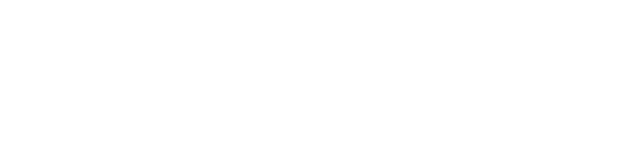
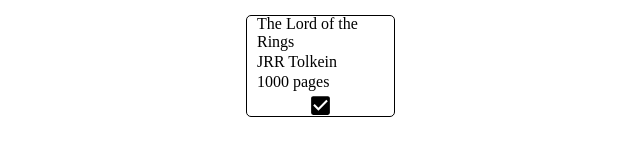
Before and after one commit to mbazzo1993/project-library-app, a plain HTML site: page index.html in a window 1280 px wide. Shown: the whole page, without its empty margins (404-1044 px from the left). Drawn offline with Linux system fonts and the light colour scheme.

Commit message:
feat: add functionality display books
- Added CSS and required assets for book display
- Added function to display books in library array
- Included clear books function as well

```diff
--- a/index.html
+++ b/index.html
@@ -7,6 +7,18 @@
     <title>Library App</title>
 </head>
 <body>
+    <!-- New book form-->
+    <div class="form-wrapper">
+    </div>
+
+    <div class="books-wrapper">
+        <div class="book">
+            <p class="title">The Lord of the Rings</p>
+            <p class="author">JRR Tolkein</p>
+            <p class="pages">1000 pages</p>
+            <img src="./assets/read.svg" alt="have read">
+        </div>
+    </div>
 
     <script src="./script.js"></script>
 </body>
--- a/script.js
+++ b/script.js
@@ -1,4 +1,9 @@
+/**
+ * GLOBAL VARIABLES
+ */
 const library = [];
+
+const elemBookWrapper = document.getElementsByClassName('books-wrapper')[0];
 
 function Book(title, author, numPages, isRead) {
     this.title = title;
@@ -14,3 +19,34 @@ Book.prototype.info = function() {
 function addBookToLibrary(title, author, numPages, isRead) {
     library.push(new Book(title, author, numPages, isRead));
 }
+
+function displayBooks() {
+    for (const book of library) {
+        let newBook = document.createElement('div');
+        newBook.classList.add('book');
+
+        let newBookTitle = document.createElement('p');
+        newBookTitle.innerText = book.title;
+        newBook.appendChild(newBookTitle);
+
+        let newBookAuthor = document.createElement('p');
+        newBookAuthor.innerText = book.author;
+        newBook.appendChild(newBookAuthor);
+
+        let newBookPages = document.createElement('p');
+        newBookPages.innerText = book.numPages + " pages";
+        newBook.appendChild(newBookPages);
+
+        let newBookStatus = document.createElement('img');
+        newBookStatus.src = book.isRead ? './assets/read.svg' : './assets/not-read.svg';
+        newBook.appendChild(newBookStatus);
+
+        elemBookWrapper.appendChild(newBook)
+    }
+}
+
+function clearBooks() {
+    while (elemBookWrapper.lastElementChild) {
+        elemBookWrapper.removeChild(elemBookWrapper.lastElementChild);
+    }
+}
--- a/style.css
+++ b/style.css
@@ -0,0 +1,58 @@
+/* START: Styling for testing */
+* {
+    /* border: solid 1px red; */
+    font-family: 'Futura', 'sans-serif';
+}
+/* END: Styling for testing */
+
+body {
+    height: 100vh;
+    width: 100vw;
+    display: flex;
+    padding: 0;
+    margin: 0;
+
+    display: flex;
+    flex-direction: row;
+}
+
+.form-wrapper {
+    height: 100%;
+    width: 50%;
+}
+
+.books-wrapper {
+    height: 100%;
+    width: 50%;
+    padding: 5px;
+    overflow-y: scroll;
+
+    display: flex;
+    flex-wrap: wrap;
+}
+
+.book {
+    width: 20%;
+    height: 10%;
+    margin: 10px;
+    padding: 10px;
+    border-width: 1px;
+    border-radius: 5px;
+    border-style: solid;
+
+    display: flex;
+    flex-direction: column;
+    justify-content: center;
+}
+
+.book > img {
+    height: 25px;
+    width: auto;
+}
+
+p {
+    margin: 0;
+    padding: 0;
+
+    margin-bottom: 2px;
+}
```
Also changed, not shown: assets/not-read.svg (added), assets/read.svg (added), 1 other file.
